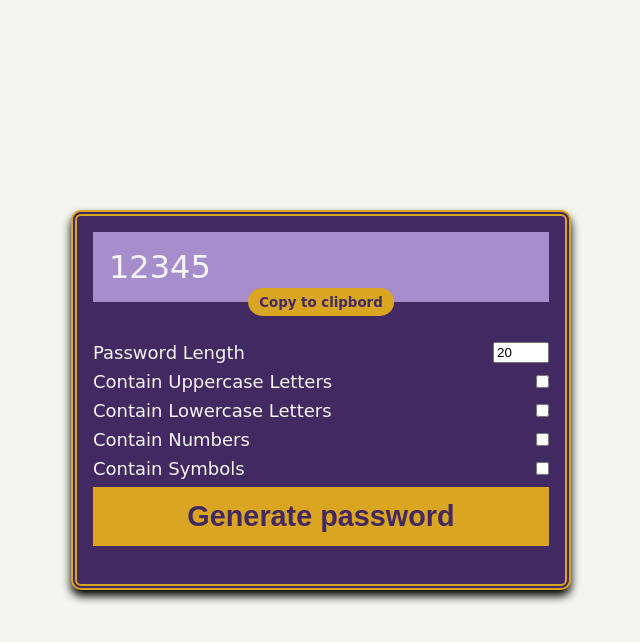
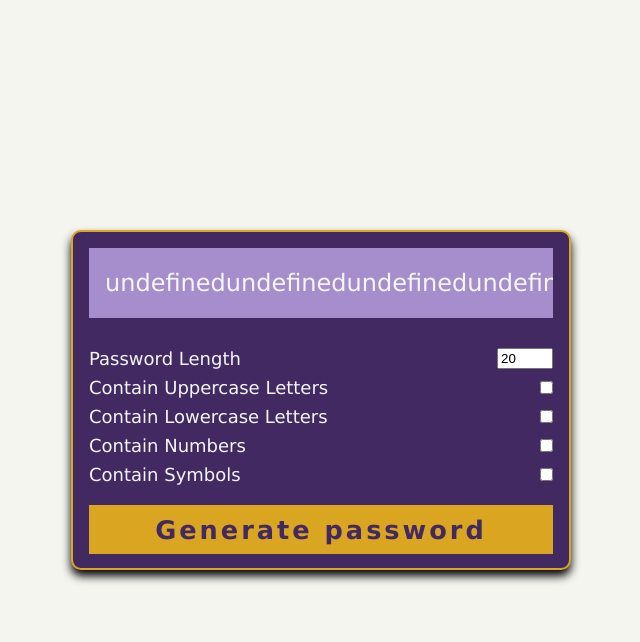
Before and after one commit to HildaAb/password-generator, a plain HTML site: page index.html in a window 1280 px wide. Both pictures are taken after a click on the button "Generate password". Shown: the whole page, without its empty margins (319-959 px from the left). Drawn offline with Linux system fonts and the light colour scheme.

Commit message:
displayed password and adjusted style

```diff
--- a/app.js
+++ b/app.js
@@ -0,0 +1,64 @@
+const pwEl = document.getElementById("pw");
+const copyEl = document.getElementById("copy");
+const lenEl = document.getElementById("len");
+const upperEl = document.getElementById("upper");
+const lowerEl = document.getElementById("lower");
+const numberEl = document.getElementById("number");
+const symbolEl = document.getElementById("symbol");
+const generateEl = document.getElementById("generate");
+
+const upperLetters = "ABCDEFGHIJKLMNOPQRSTUVWXYZ";
+const lowerLetters = "abcdefghijklmnopqrstuvwxyz";
+const numbers = "0123456789";
+const symbols = "!@£$%&*()_+-";
+
+function getLowercase() {
+  return lowerLetters[Math.floor(Math.random() * lowerLetters.length)];
+}
+
+function getUppercase() {
+  return upperLetters[Math.floor(Math.random() * upperLetters.length)];
+}
+
+function getNumber() {
+  return numbers[Math.floor(Math.random() * numbers.length)];
+}
+
+function getSymbol() {
+  return symbols[Math.floor(Math.random() * symbols.length)];
+}
+
+function generatePassword() {
+  const len = lenEl.value;
+
+  let password = "";
+
+  for (let i = 0; i < len; i++) {
+    const x = generateX();
+    password += x;
+  }
+  pwEl.innerText = password;
+}
+
+function generateX() {
+  const xs = [];
+  if (upperEl.checked) {
+    xs.push(getUppercase());
+  }
+
+  if (lowerEl.checked) {
+    xs.push(getLowercase());
+  }
+
+  if (numberEl.checked) {
+    xs.push(getNumber());
+  }
+
+  if (symbolEl.checked) {
+    xs.push(getSymbol());
+  }
+
+  return xs[Math.floor(Math.random() * xs.length)];
+}
+
+generateEl.addEventListener("click", generatePassword);
--- a/index.html
+++ b/index.html
@@ -11,13 +11,13 @@
       <div class="pw-header">
         <div class="pw" id="pw">
           12345
-          <button id="copy">Copy to clipbord</button>
+          <button id="copy">Copy</button>
         </div>
       </div>
       <div class="pw-body">
         <div class="div form-control">
-          <label for="pw-len">Password Length</label>
-          <input id="pw-len" value="20" type="number" min="2" max="40" />
+          <label for="len">Password Length</label>
+          <input id="len" value="20" type="number" min="6" max="20" />
         </div>
         <div class="div form-control">
           <label for="upper">Contain Uppercase Letters</label>
@@ -35,7 +35,7 @@
           <label for="symbol">Contain Symbols</label>
           <input id="symbol" type="checkbox" />
         </div>
-        <button class="generate" ,id="generate">Generate password</button>
+        <button class="generate" id="generate">Generate password</button>
       </div>
     </div>
     <script src="app.js"></script>
--- a/style.css
+++ b/style.css
@@ -6,7 +6,8 @@
 body {
   background-color: rgb(244, 245, 239);
   color: whitesmoke;
-  font-family: cursive;
+  font-family: "Lucida Sans", "Lucida Sans Regular", "Lucida Grande",
+    "Lucida Sans Unicode", Geneva, Verdana, sans-serif;
   font-size: 18px;
   display: flex;
   justify-content: center;
@@ -16,11 +17,11 @@ body {
 
 .pw-container {
   background-color: rgb(67, 41, 98);
-  border: 6px double goldenrod;
+  border: 2px solid goldenrod;
   border-radius: 10px;
   box-shadow: 0 6px 10px rgba(0, 0, 0, 04);
   width: 500px;
-  height: 380px;
+  height: 340px;
 }
 
 .pw-header {
@@ -34,22 +35,25 @@ body {
   display: flex;
   align-items: center;
   position: relative;
-  font-size: 2rem;
+  font-size: 1.5rem;
   padding: 1rem;
+  margin-bottom: -10px;
+  overflow: auto;
 }
 
 .pw button {
   position: absolute;
   background-color: goldenrod;
   color: rgb(67, 41, 98);
-  font-family: inherit;
+  font-family: "Lucida Sans", "Lucida Sans Regular", "Lucida Grande",
+    "Lucida Sans Unicode", Geneva, Verdana, sans-serif;
   font-weight: bold;
   border: none;
   border-radius: 15px;
-  padding: 0.4rem 0.7rem;
+  padding: 0.5rem 0.8rem;
   bottom: 0;
-  left: 50%;
-  transform: translate(-50%, 50%);
+  left: 75%;
+  transform: translate(50%, -50%);
 }
 
 .pw-body {
@@ -65,12 +69,15 @@ body {
 .generate {
   display: block;
   justify-content: stretch;
-  font-weight: bold;
-  font-size: 1.8rem;
-  padding: 0.8rem;
+  font-weight: bolder;
+  letter-spacing: 3px;
+  font-size: 1.6rem;
+  font-family: "Lucida Sans", "Lucida Sans Regular", "Lucida Grande",
+    "Lucida Sans Unicode", Geneva, Verdana, sans-serif;
+  padding: 0.6rem;
   border: none;
   background-color: goldenrod;
-
   color: rgb(67, 41, 98);
   width: 100%;
+  margin-top: 20px;
 }
```
